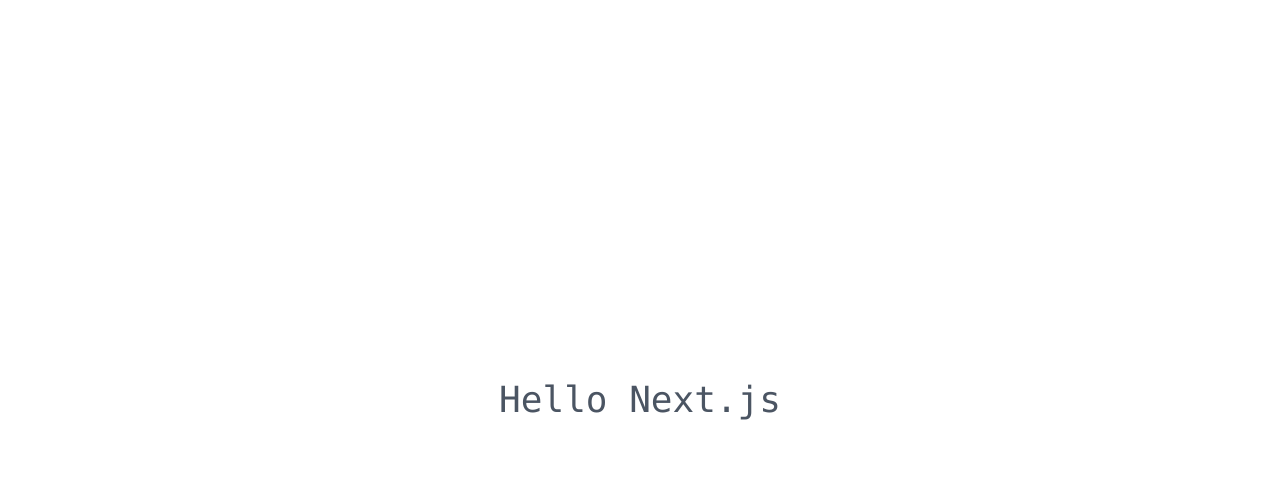
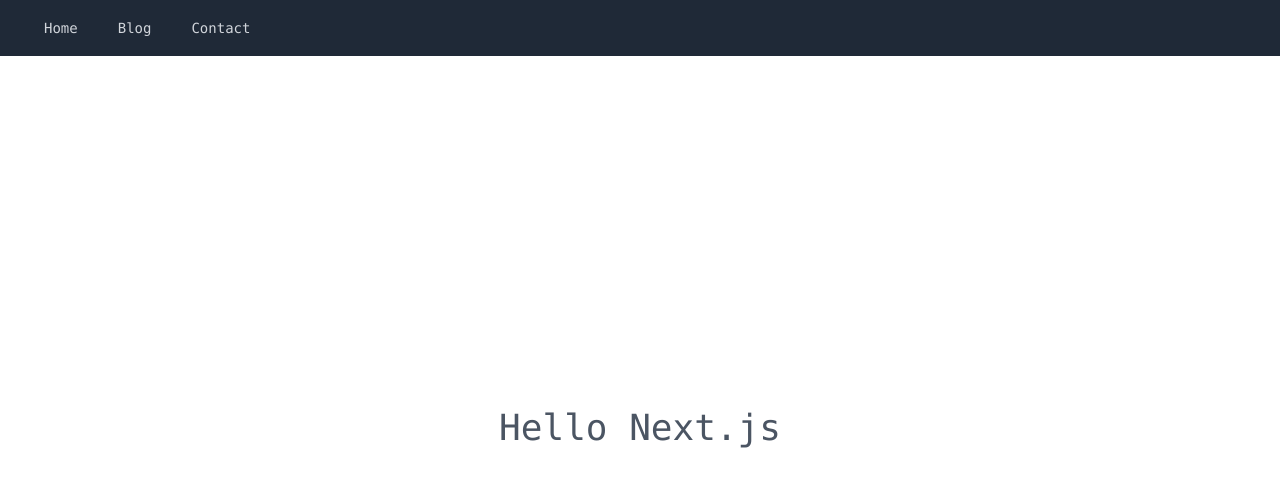
Before and after one commit to funayamateppei/BlogSite_Next.js, a Next.js app: page / in a window 1280 px wide. Shown: the top 486 px of the page. Built offline with nearby package versions, Linux system fonts and the light colour scheme.

Commit message:
ヘッダー作成 ページ遷移実装

```diff
--- a/components/Layout.js
+++ b/components/Layout.js
@@ -5,11 +5,34 @@
 export default function Layout({ children, title = "HP by Next.js" }) {
   return (
     <div className="flex justify-center items-center flex-col min-h-screen text-gray-600 text-sm font-mono">
+      {/* propsでタイトルを受け取り、ページのタイトルを変更する */}
       <Head>
         <title>{title}</title>
       </Head>
+
+      {/* ヘッダー */}
       <header>
-        <nav className="bg-gray-800 w-screen"></nav>
+        <nav className="bg-gray-800 w-screen">
+          <div className="flex items-center pl-8 h-14">
+            <div className="flex space-x-4">
+              <Link href="/">
+                <a className="text-gray-300 hover:bg-gray-700 px-3 py-2 rounded">
+                  Home
+                </a>
+              </Link>
+              <Link href="/blog-page">
+                <a className="text-gray-300 hover:bg-gray-700 px-3 py-2 rounded">
+                  Blog
+                </a>
+              </Link>
+              <Link href="/contact-page">
+                <a className="text-gray-300 hover:bg-gray-700 px-3 py-2 rounded">
+                  Contact
+                </a>
+              </Link>
+            </div>
+          </div>
+        </nav>
       </header>
       <main className="flex flex-1 justify-center items-center flex-col w-screen">
         {children}
--- a/pages/blog-page.js
+++ b/pages/blog-page.js
@@ -1,9 +1,14 @@
 import React from 'react'
+import Layout from '../components/Layout'
 
 const Blog = () => {
   return (
-    <div>Blog Page</div>
-  )
+    <div>
+      <Layout title="Blog">
+        <p className="text-4xl">Blog Page</p>
+      </Layout>
+    </div>
+  );
 }
 
 export default Blog
--- a/pages/contact-page.js
+++ b/pages/contact-page.js
@@ -1,9 +1,14 @@
 import React from 'react'
+import Layout from '../components/Layout';
 
 const Contact = () => {
   return (
-    <div>Contact Page</div>
-  )
+    <div>
+      <Layout title="Contact">
+        <p className="text-4xl">Contact Page</p>
+      </Layout>
+    </div>
+  );
 }
 
 export default Contact
```
